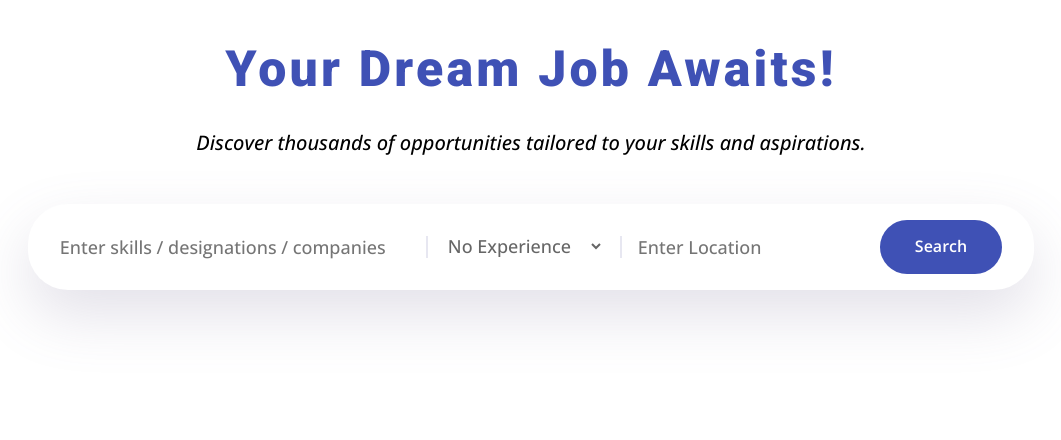
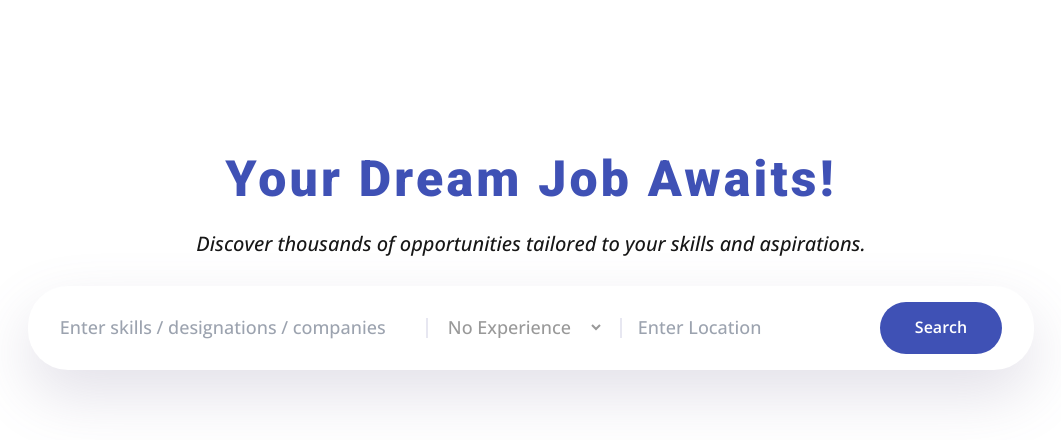
Before and after one commit to anurag-world/job-board, a Next.js app: page / in a window 1280 px wide. Shown: the top 440 px of the page, without its empty margins (109-1170 px from the left). Built offline with nearby package versions, Linux system fonts and the light colour scheme.

Commit message:
Add global css

```diff
--- a/src/app/styles/Home.module.css
+++ b/src/app/styles/Home.module.css
@@ -10,6 +10,7 @@
   text-align: center;
 }
 #header .title {
+  display: inline-block;
   font-family: 'Roboto', serif;
   font-size: 50px;
   font-optical-sizing: auto;
@@ -17,14 +18,16 @@
   line-height: 54px;
   letter-spacing: 0.2rem;
   color: #3f51b5;
+  margin: 1.5rem auto;
 }
 #header p {
+  display: block;
   font-family: 'Open Sans', serif;
   font-size: 1.25rem;
   font-optical-sizing: auto;
   font-weight: 500;
   font-style: italic;
-  margin-bottom: 3rem;
+  margin-bottom: 1.75rem;
 }
 .formContainer {
   display: flex;
@@ -53,7 +56,7 @@
   vertical-align: middle;
   border: none;
   padding: 0.5rem 0;
-  color: #666;
+  color: #999;
   background: white;
   font-family: 'Open Sans', serif;
   font-size: 1.125em;
--- a/src/app/styles/globals.css
+++ b/src/app/styles/global.css
@@ -13,7 +13,9 @@
     --foreground: #ededed;
   }
 }
-* {
+*,
+*::before,
+*::after {
   margin: 0;
   padding: 0;
   box-sizing: border-box;
@@ -21,10 +23,27 @@
 body {
   width: 100vw;
   overflow-x: hidden;
+  min-height: 100vh;
   font-family: Arial, Helvetica, sans-serif;
   font-size: 1rem;
   font-weight: 400;
   line-height: 1.4;
   color: var(--foreground);
   background: var(--background);
+  padding-top: 8rem;
 }
+h1,
+h2,
+h3,
+p {
+  margin: 0;
+}
+
+a {
+  color: #0070f3;
+  text-decoration: none;
+}
+
+a:hover {
+  text-decoration: underline;
+}
--- /dev/null
+++ b/src/pages/_app.tsx
@@ -0,0 +1,6 @@
+import { AppProps } from 'next/app';
+import '@/styles/global.css';
+
+export default function App({ Component, pageProps }: AppProps) {
+  return <Component {...pageProps} />;
+}
--- /dev/null
+++ b/src/pages/_document.tsx
@@ -0,0 +1,13 @@
+import { Head, Html, Main, NextScript } from 'next/document';
+
+export default function CommonLayout() {
+  return (
+    <Html lang="en">
+      <Head></Head>
+      <body>
+        <Main />
+        <NextScript />
+      </body>
+    </Html>
+  );
+}
--- a/src/pages/index.tsx
+++ b/src/pages/index.tsx
@@ -2,7 +2,8 @@ import React, { useState } from 'react';
 import styles from '@/styles/Home.module.css';
 
 export default function Home() {
-  const [query, setQuery] = useState('');
+  const [skills, setSkills] = useState('');
+  const [location, setLocation] = useState('');
 
   function handleSearch(): void {
     throw new Error('Function not implemented.');
@@ -22,8 +23,8 @@ export default function Home() {
           <div className={styles.formContainer}>
             <input
               type="text"
-              value={query}
-              onChange={(e) => setQuery(e.target.value)}
+              value={skills}
+              onChange={(e) => setSkills(e.target.value)}
               placeholder="Enter skills / designations / companies"
               className={styles.formControl}
               style={{ minWidth: 350 }}
@@ -36,8 +37,8 @@ export default function Home() {
             <div className={styles.pipe}></div>
             <input
               type="text"
-              value=""
-              onChange={(e) => console.log(e.target.value)}
+              value={location}
+              onChange={(e) => setLocation(e.target.value)}
               placeholder="Enter Location"
               className={styles.formControl}
               style={{ minWidth: 210 }}
```
